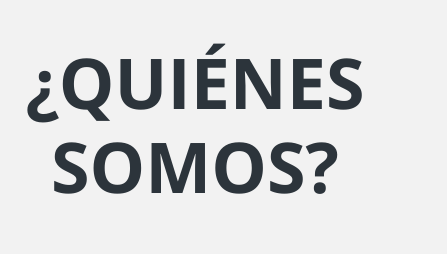
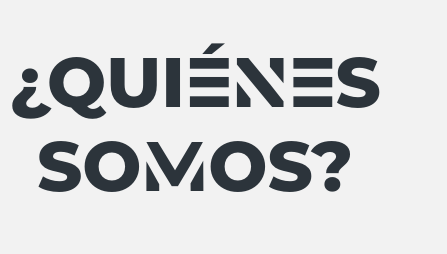
Before and after one commit to ideasystemsmexico/IDEASYSTEMSWEBSITE, a plain HTML site: page index.html in a window 390 px wide. Shown: the part 846-1100 px from the top of the page, 447 px wide, since content can reach past the window. Drawn offline with nearby package versions, Linux system fonts and the light colour scheme; a script that the page names is missing.

Commit message:
Se actualiza todo

```diff
--- a/css/templatemo-main.css
+++ b/css/templatemo-main.css
@@ -5,6 +5,12 @@ Vanilla Template
 https://templatemo.com/tm-526-vanilla
 
 */
+@font-face {
+  font-family: "Montserrat";
+  src:
+    local("Montserrat"),
+    url("fonts/Montserrat-ExtraBold-Alt1.otf") format("opentype"),
+}
 
 p {
   font-size: 15px;
@@ -758,6 +764,7 @@ footer em {
   font-style: normal;
 }
  h1{
+    font-family: "Montserrat";
       font-size: 80px;
       font-weight: bold;
   }
@@ -769,12 +776,14 @@ footer em {
   }
 
   h1{
+      font-family: "Montserrat";
       font-size: 70px;
       font-weight: bold;
   }
 
   .baner-content h1 {
     font-size: 64px;
+    font-family: "Montserrat";
   }
 
   .baner-content em {
```
Also changed, not shown: css/fonts/Montserrat-ExtraBold-Alt1.otf (added).
